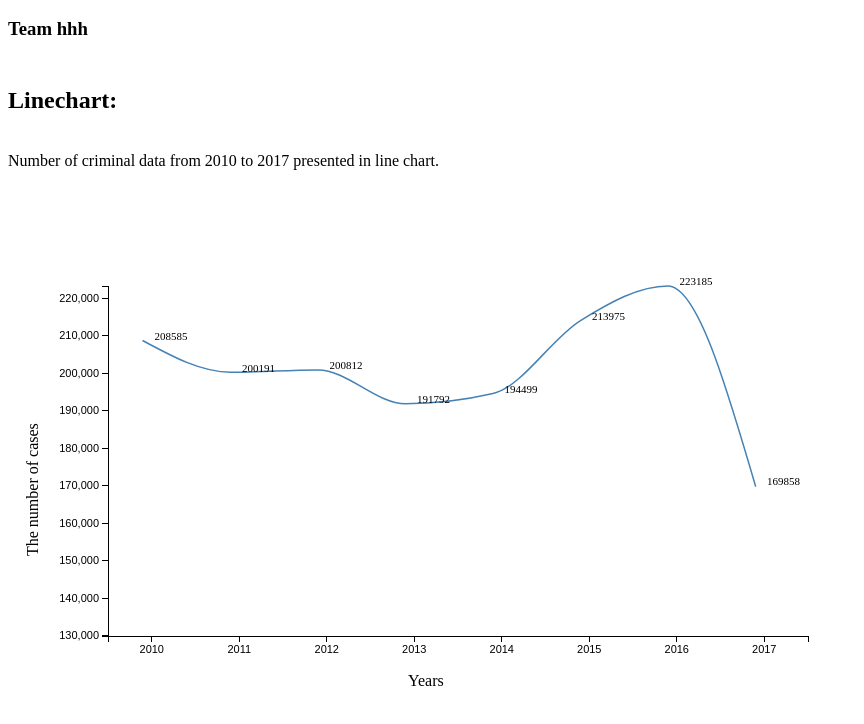
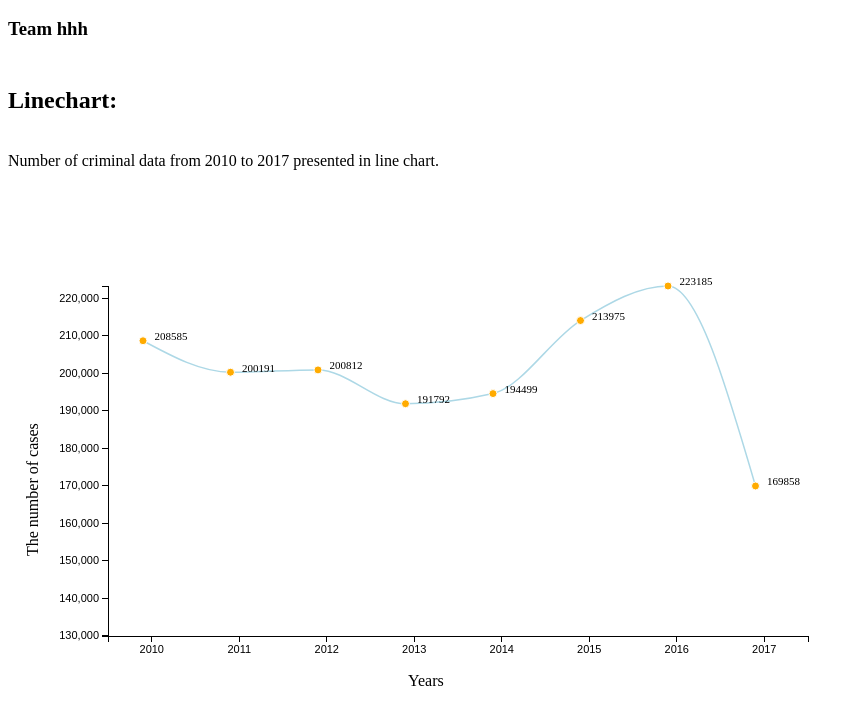
Before and after one commit to brookclin/BeSafeLA, a plain HTML site: page linechartofyear.html in a window 1280 px wide. Shown: the part 48-772 px from the top of the page, without its empty margins (0-864 px from the left). Drawn offline with nearby package versions, Linux system fonts and the light colour scheme; files whose address does not match are found by name.

Commit message:
add points

```diff
--- a/linechartofyear.html
+++ b/linechartofyear.html
@@ -13,6 +13,16 @@
                 font-family: sans-serif;
                 font-size: 11px;
             }
+            .path {
+                fill: none;
+                stroke: lightblue;
+                stroke-width: 1.5;
+            }
+            .dot {
+                fill: #ffab00;
+                stroke: #fff;
+
+}
 
             </style>
     </head>
@@ -63,16 +73,16 @@
 
                 svg.append("path")
                     .attr("d", line(dataset))
-                    .attr("fill", "none")
-                    .attr("stroke", "steelblue")
-                    .attr("stroke-linejoin", "round")
-                    .attr("stroke-linecap", "round")
-                    .attr("stroke-width", 1.5);
+                    .attr("class", "path")
 
-                var bisectDate = d3.bisector(function(d) { return d['year']; }).left;
-                var focus = svg.append("g")
-                    .attr("class", "focus")
-                    .style("display", "none");
+                svg.selectAll(".dot")
+                    .data(dataset)
+                    .enter()
+                    .append("circle") // Uses the enter().append() method
+                    .attr("class", "dot") // Assign a class for styling
+                    .attr("cx", function(d) { return xscale(d['year'])+35;})
+                    .attr("cy", function(d) { return yscale(d['case']); })
+                    .attr("r", 4);
 
                 svg.selectAll('text.cnumber')
                     .data(dataset)
```
